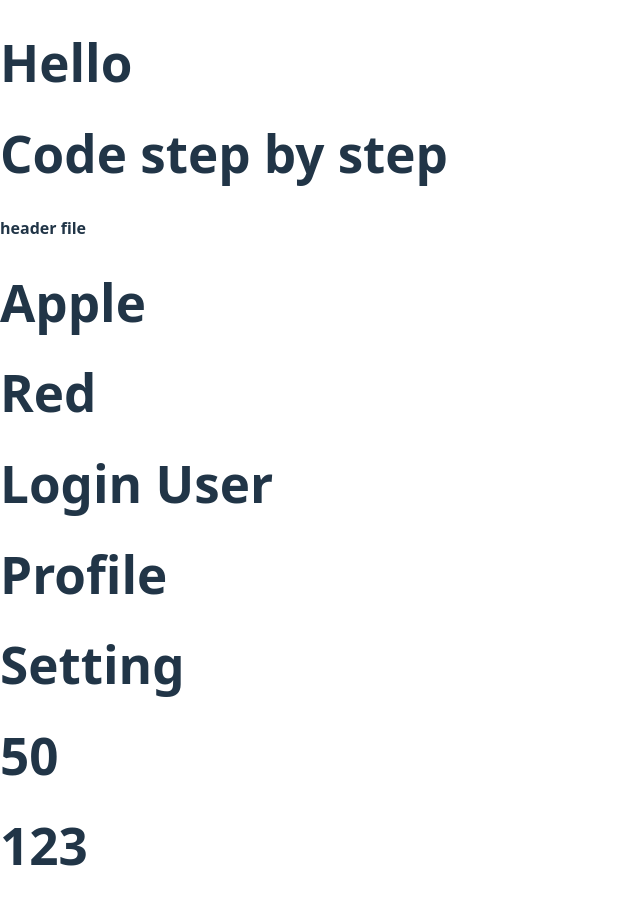
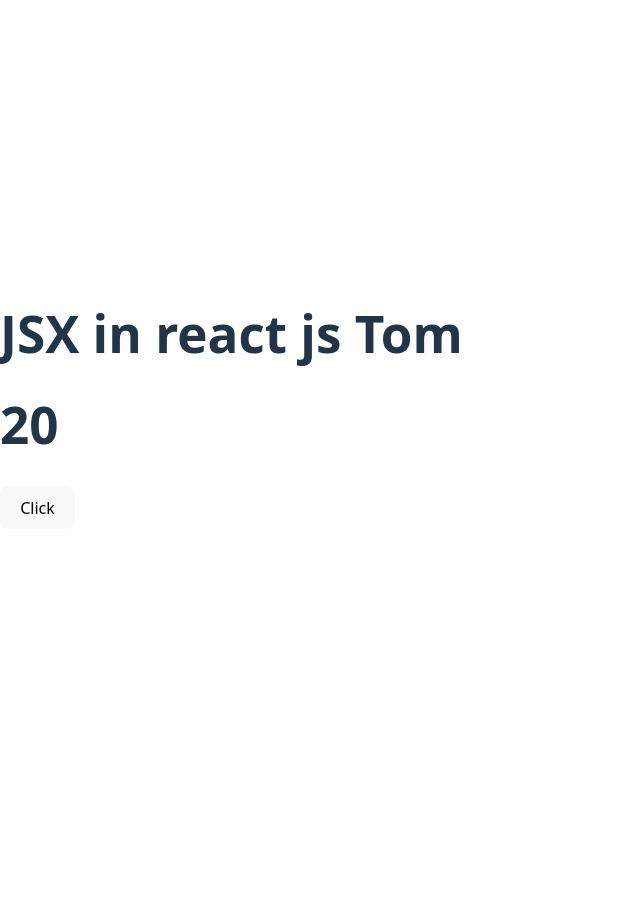
Before and after one commit to VedantKadam1105/react-revision, a React (Vite) app in the folder react-blog/: page / in a window 1280 px wide. Shown: the top 904 px of the page, without its empty margins (0-640 px from the left). After the commit the page ends 800 px from the top, so only its background shows below. Built offline with nearby package versions, Linux system fonts and the light colour scheme.

Commit message:
Using JSX

```diff
--- a/react-blog/src/App.jsx
+++ b/react-blog/src/App.jsx
@@ -1,39 +1,15 @@
-import Header from "./Header"
-import Login,{Profile, Setting, userkey} from "./UserComponent"
+
 function App() {
+  const username='Tom'
   return(
     <>
-    <h1>Hello</h1>
-    <h1>Code step by step</h1>
-    <Header></Header>
-    <Fruit></Fruit>
-    <Colour></Colour>
-    <Login></Login>
-    <Profile></Profile>
-    <Setting></Setting>
-    <h1>{sum(30,20)}</h1>
-    <h1>{userkey}</h1>
+    <h1>JSX in react js {username}</h1>
+    <h1>{10+10}</h1>
+    <button onClick={()=>{console.log("Hello")}}>Click</button>
     </>
 
   )
 }
 
 
-function Fruit() {
-  return(
-    <>
-    <h1>Apple</h1></>
-  )
-}
-
-function Colour() {
-  return(
-    <>
-    <h1>Red</h1></>
-  )
-}
-
-function sum(i,j) {
-  return i+j;
-}
 export default App
```
